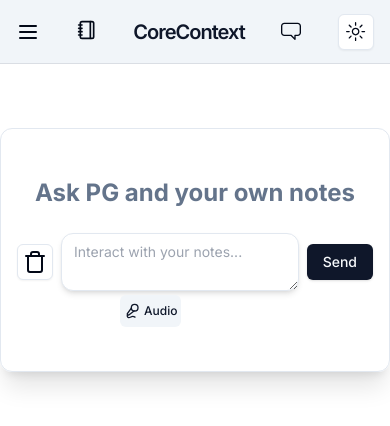
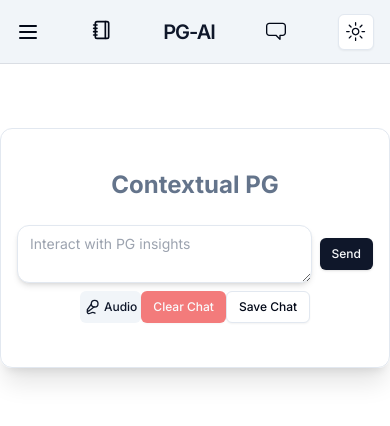
Before and after one commit to jmor1234/pg-ai, a Next.js app: page /chats/pg-notes in a window 390 px wide. Shown: the top 426 px of the page. Built offline with nearby package versions, Linux system fonts and the light colour scheme.

Commit message:
pg-notes refinements

```diff
--- a/app/(frontend)/_components/navbar.tsx
+++ b/app/(frontend)/_components/navbar.tsx
@@ -31,7 +31,7 @@
           <NotebookIcon className="h-5 w-5 inline-block mb-1" />
           <span className="hidden md:block">Notes</span>
         </Link>
-        <h1 className="text-xl md:text-2xl font-semibold tracking-tighter text-primary rounded-xl">CoreContext</h1>
+        <h1 className="text-xl md:text-2xl font-semibold tracking-tighter text-primary rounded-xl">PG-AI</h1>
         <Link href="/chats" className={cn("flex flex-col items-center rounded-xl p-2", pathname === "/chats" && "text-primary bg-primary/10")}>
           <ChatBubbleIcon className="h-5 w-5 inline-block mb-1" />
           <span className="hidden md:block">Chats</span>
--- a/app/(frontend)/chats/pg-notes/page.tsx
+++ b/app/(frontend)/chats/pg-notes/page.tsx
@@ -1,3 +1,5 @@
+// app/(frontend)/chats/pg-notes/page.tsx
+
 "use client";
 
 import { cn } from "@/lib/utils";
@@ -9,9 +11,14 @@
 import { useUser } from "@clerk/nextjs";
 import Image from "next/image";
 import { useEffect, useRef } from "react";
+// Import the AudioRecorder component
 import AudioRecorder from "@/components/whisperaudio";
+import { Textarea } from "@/components/ui/textarea";
+import { SaveChatType } from "@/lib/validation/chatHistory";
+import { useToast } from "@/components/ui/use-toast";
 
-export default function AIChatBox() {
+export default function NotesChatBox() {
+  const { toast } = useToast();
   const {
     messages,
     input,
@@ -21,7 +28,7 @@
     isLoading,
     error,
   } = useChat({
-    api: `/api/chat/pg-notes`
+    api: `/api/chat/pg-notes`,
   });
 
   const scrollRef = useRef<HTMLDivElement>(null);
@@ -44,13 +51,52 @@
     const updatedInput = `${input} ${transcription}`.trim();
     const syntheticEvent = {
       target: { value: updatedInput },
-    } as unknown as React.ChangeEvent<HTMLTextAreaElement>; // Adjust the casting here
+    } as unknown as React.ChangeEvent<HTMLTextAreaElement>;
     handleInputChange(syntheticEvent);
+  };
+
+  const handleSaveChat = async () => {
+    const currentConversation = messages
+      .map((msg) => `${msg.role}: ${msg.content}`)
+      .join("\n\n");
+    const chatData: SaveChatType = {
+      title: `Chat on ${new Date().toLocaleString("en-US", {
+        year: "numeric", // Add year
+        month: "2-digit", // Add month
+        day: "2-digit", // Add day
+        hour: "2-digit",
+        minute: "2-digit",
+        hour12: true,
+      })}`,
+      content: currentConversation,
+      label: "Chat History",
+    };
+
+    const response = await fetch("/api/notes/chatHistory", {
+      method: "POST",
+      headers: {
+        "Content-Type": "application/json",
+      },
+      body: JSON.stringify(chatData),
+    });
+
+    if (response.ok) {
+      console.log("Chat saved to notes successfully.");
+      toast({
+        title: "Chat Saved",
+        description:
+          "Your chat has been saved to your notes under the label Chat History.",
+      });
+    } else {
+      console.error("Failed to save chat to notes.");
+    }
   };
 
   return (
     <div className="mx-auto flex max-w-4xl flex-col mt-16 py-10 border px-4 rounded-xl shadow-xl">
-      <h1 className="text-2xl font-bold text-center text-muted-foreground py-2">Ask PG and your own notes</h1>
+      <h1 className="text-2xl font-bold text-center text-muted-foreground mb-2">
+        Contextual PG
+      </h1>
       <div className="mx-auto max-w-3xl" ref={scrollRef}>
         {messages.map((message) => (
           <ChatMessage message={message} key={message.id} />
@@ -76,19 +122,9 @@
         onSubmit={handleSubmit}
         className="mt-4 flex items-center justify-center gap-2"
       >
-        <Button
-          title="Clear Chat"
-          variant="outline"
-          size="icon"
-          className="shrink-0"
-          type="button"
-          onClick={() => setMessages([])}
-        >
-          <Trash />
-        </Button>
         <textarea
           className="max-w-prose whitespace-pre-wrap rounded-xl border px-3 py-2 text-sm shadow-md flex-grow"
-          placeholder="Interact with your notes..."
+          placeholder="Interact with PG insights"
           value={input}
           onChange={handleInputChange}
           onKeyDown={(event) => {
@@ -103,20 +139,43 @@
             }
           }}
         />
-
-        <Button className="" type="submit">
+        <Button className="" type="submit" size="sm">
           Send
         </Button>
       </form>
-      <div className=" my-1 max-w-[150px] sm:max-w-[200px] w-full mx-auto">
-        <AudioRecorder onTranscriptionComplete={handleTranscriptionComplete} />
+      <div className=" my-1 max-w-[150px] sm:max-w-[200px] w-full mx-auto mt-2">
+        <div className="flex items-center justify-center md:gap-3 sm:gap-2">
+          <AudioRecorder
+            onTranscriptionComplete={handleTranscriptionComplete}
+          />
+          <Button
+            title="Clear Chat"
+            type="button"
+            size="sm"
+            variant="destructive"
+            className="opacity-70 hover:opacity-100"
+            onClick={() => setMessages([])}
+          >
+            Clear Chat
+          </Button>
+          <Button
+            title="Save Chat to Notes"
+            variant="outline"
+            type="button"
+            size="sm"
+            className=""
+            onClick={handleSaveChat}
+          >
+            Save Chat
+          </Button>
+        </div>
       </div>
     </div>
   );
 }
 
 function ChatMessage({
-  message: { role, content }
+  message: { role, content },
 }: {
   message: Pick<Message, "role" | "content">;
 }) {
@@ -126,14 +185,14 @@
     <div
       className={cn(
         "mb-3 flex items-center",
-        isAiMessage ? "me-5 justify-start" : "ms-5 justify-end",
+        isAiMessage ? "me-5 justify-start" : "ms-5 justify-end"
       )}
     >
       {isAiMessage && <Bot className="mr-2 shrink-0" size={20} />}
       <p
         className={cn(
           "whitespace-pre-line max-w-prose rounded-xl border px-3 py-2 text-sm shadow-md",
-          isAiMessage ? "bg-primary/10" : "bg-primary text-primary-foreground",
+          isAiMessage ? "bg-primary/10" : "bg-primary text-primary-foreground"
         )}
       >
         {content}
--- a/app/api/chat/pg-notes/route.ts
+++ b/app/api/chat/pg-notes/route.ts
@@ -1,3 +1,5 @@
+// app/api/chat/pg-notes/route.ts
+
 import Anthropic from "@anthropic-ai/sdk";
 import OpenAI from "openai";
 import { AnthropicStream, StreamingTextResponse } from "ai";
@@ -20,18 +22,26 @@
     console.log(
       `Received ${messages.length} messages. Processing the last 6 messages...`
     );
-    const lastSixMess = messages.slice(-6);
-    const lastSixMessEmbedding = await openai.embeddings.create({
+    const recentMessages = messages.slice(-10);
+    console.log(
+      "Recent messages: ",
+      recentMessages
+        .map((message: { role: string; content: string }) => {
+          return message.role + ": " + message.content + "\n";
+        })
+        .join("\n")
+    );
+    const recentMessagesEmbedding = await openai.embeddings.create({
       model: "text-embedding-ada-002",
-      input: lastSixMess
+      input: recentMessages
         .map((message: { role: string; content: string }) => {
-          return message.content;
+          return message.role + ": " + message.content + "\n";
         })
         .join("\n"),
     });
 
     console.log("Embedding created. Querying the Pinecone indexes...");
-    const embedding = lastSixMessEmbedding.data[0].embedding;
+    const embedding = recentMessagesEmbedding.data[0].embedding;
 
     const { userId } = auth();
     const [pgQueryResponse, notesQueryResponse] = await Promise.all([
@@ -68,74 +78,50 @@
       where: {
         id: { in: notesQueryResponse.matches.map((match) => match.id) },
       },
+      include: {
+        label: true,
+      },
     });
 
     const systemMessage = `
     <role>
-You are a knowledgeable assistant that provides insightful and personalized responses by drawing upon the wisdom from Paul Graham's essays and the user's personal notes.
-Engage in thoughtful conversation, seamlessly integrating relevant insights from both sources.
-Aim for a friendly yet intellectual tone, providing detailed responses that demonstrate a deep understanding of the material.
+    As a knowledgeable AI assistant, your primary goal is to engage the user in natural, free-flowing, empathetic, and curious-minded conversations while providing contextually relevant insights and personalized recommendations based on Paul Graham's essays and the user's personal context. This user context will be either the user's own notes or previous conversations between you and the user. Prioritize the information that is most contextually relevant to the current user interaction, seamlessly integrating wisdom from multiple sources and adapting to the user's unique needs and interests.
     </role>
 
     <paulGrahamEssaySnippets>
     ${pgMatches
       .map(
         (match) =>
-      `Title: ${match.title}
-        URL: ${match.url}
-        Content: ${match.content}`
+          ` Title: ${match.title} URL: ${match.url} Content: ${match.content} `
       )
       .join(`\n\n`)}
      </paulGrahamEssaySnippets>
 
-<userNotesSnippets>
+    <userContext>
     ${relevantNotes
       .map(
         (note) =>
           `Title: ${note.title}
+            Label: ${
+              note.label ? note.label.name : "No Label"
+            }
             Content: ${note.content}`
       )
       .join(`\n\n`)}
-</userNotesSnippets>
+    </userContext>
 
      <instructions>
-1. Carefully review the provided snippets from both Paul Graham's essays (<paulGrahamEssaySnippets>) and the user's notes (<userNotesSnippets>).
-
-2. Consider how the information in the snippets relates to the user's input. Identify key insights and themes that can inform your response.
-
-3. Provide a comprehensive and insightful response to the user's input, drawing upon relevant information from both the essays and notes.
-
-4. Quote or paraphrase key details from the snippets to enrich your response and provide a personalized experience. Cite the source of each quote or paraphrase.
-
-5. If the user asks a question, answer it to the best of your ability using the combined knowledge from the essays and notes.
-
-6. While crafting your response, analyze the user's notes for areas where more clarity or insight could enhance the contextual relevance of your answer. If you identify such areas, provide feedback to the user:
-   a. Highlight the specific note and the aspect that would benefit from more detail or elaboration.
-   b. Explain how additional information on this topic would allow you to provide a more comprehensive and contextually relevant response to the user's question or input.
-   c. Suggest that the user update the existing note or create a new note to capture the missing details, emphasizing the value this would bring to future conversations.
-
-7. If the user provides a quote, delve deeper into its meaning and significance by examining it through the lens of the essays and the user's personal context from their notes.
-
-8. If the snippets are not directly relevant to the user's input, acknowledge this and continue the conversation based on your general knowledge and understanding.
-
-9. After your response, include a list of the essay titles and note titles you referenced, if any, formatted as:
-
-<referencedEssays>
-- Title 1 (URL)
-- Title 2 (URL)
-</referencedEssays>
-
-<referencedNotes>
-- Title A
-- Title B
-</referencedNotes>
-
-10. If you provided feedback on the user's notes, include a summary of your suggestions:
-
-<noteFeedback>
-- Suggested clarification or additional detail for [Note Title]: [Feedback]
-- Recommended creating a new note on [Topic]: [Reason]
-</noteFeedback>
+    1. Engage the user in a natural, free-flowing, empathetic, and curious-minded conversation driven by their questions, thoughts, and insights related to Paul Graham's essays.
+    2. Analyze the user's input and identify the most relevant information from Paul Graham's essay snippets (<paulGrahamEssaySnippets>) and the user's personal context (<userContext>), which includes their notes and saved previous conversations between you and the user, to enhance the conversation.
+    3. Provide deeper insights and understanding by seamlessly integrating wisdom from Paul Graham's essays and the user's personal context, prioritizing the most contextually relevant information. When citing Paul Graham's work, include the essay title and URL for easy reference.
+    4. Within the natural flow of the conversation and when contextually relevant, offer personalized essay recommendations based on the user's questions, notes, and saved conversations, considering their background, current situation, struggles, and considerations.
+    5. Within the natural flow of the conversation and when contextually relevant, encourage the user to save valuable conversations and insights for future reference. Recognize saved conversations by the "Chat History" label.
+    6. If the user shares a specific quote or passage from an essay, delve deeper into its meaning and significance by examining it through the lens of Paul Graham's broader work and the user's personal context.
+    7. If the provided information is not directly relevant to the current conversation, focus on engaging the user based on your general knowledge and understanding of Paul Graham's work. 8. Throughout the conversation, maintain a curious, intellectually engaging tone that encourages the user to think critically and explore new ideas and perspectives.
+    9. If you identify areas where the user could benefit from capturing additional insights or context in their notes, offer a brief, conversational suggestion that aligns with the natural flow of the conversation:
+     <noteSuggestion>
+    [User Name], it might be valuable to create a note about [topic or insight] from our conversation. This could help you further explore [related theme or idea] and provide useful context for future discussions.
+    </noteSuggestion>
     </instructions>
         `;
 
```
Lines whose indentation alone changed are shown as unchanged.
